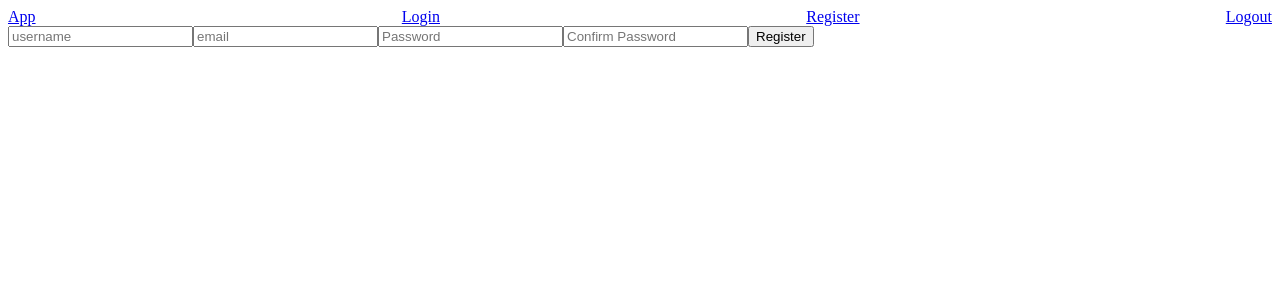
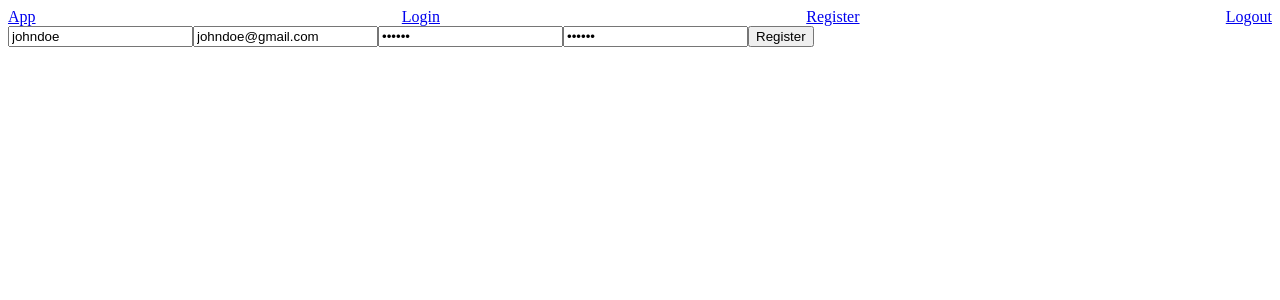
Before and after one commit to aapetsi/url_shortner, a Vue app in the folder client/: page /register in a window 1280 px wide. Shown: the top 300 px of the page. Built offline with nearby package versions, Linux system fonts and the light colour scheme.

Commit message:
setup user registration route

```diff
--- a/client/src/components/Register/Register.vue
+++ b/client/src/components/Register/Register.vue
@@ -1,10 +1,10 @@
 <template>
   <div>
-    <form>
-      <input type="text" required placeholder="username">
-      <input type="email" name="email" required placeholder="email">
-      <input type="password" required placeholder="Password">
-      <input type="password" required placeholder="Confirm Password">
+    <form v-on:submit="handleRegister">
+      <input v-model="username" type="text" required placeholder="username">
+      <input v-model="email" type="email" name="email" required placeholder="email">
+      <input v-model="password" type="password" required placeholder="Password">
+      <input v-model="password2" type="password" required placeholder="Confirm Password">
       <button type="submit">Register</button>
     </form>
   </div>
@@ -12,14 +12,29 @@
 
 <script lang="ts">
 import Vue from 'vue'
+import AxiosNoAuth from '@/utils/AxiosNoAuth'
+
 export default Vue.extend({
   name: 'Register' as string,
   data: () => ({
-    username: '',
-    email: '',
-    password: '',
-    password2: ''
-  })
+    username: 'johndoe',
+    email: 'johndoe@gmail.com',
+    password: '123456',
+    password2: '123456'
+  }),
+  methods: {
+    async handleRegister(event: Event) {
+      event.preventDefault()
+      const res = await AxiosNoAuth().post('/auth/register', {
+        username: this.username,
+        email: this.email,
+        password: this.password,
+        password2: this.password2
+      })
+
+      console.log(res.data)
+    }
+  }
 })
 </script>
 
--- /dev/null
+++ b/client/src/utils/AxiosNoAuth.ts
@@ -0,0 +1,12 @@
+import Axios, { AxiosInstance } from 'axios'
+
+export default (): AxiosInstance => {
+  const instance = Axios.create({
+    baseURL: 'http://localhost:3000/api',
+    headers: {
+      'Content-Type': 'application/json'
+    },
+  })
+
+  return instance
+}
```
